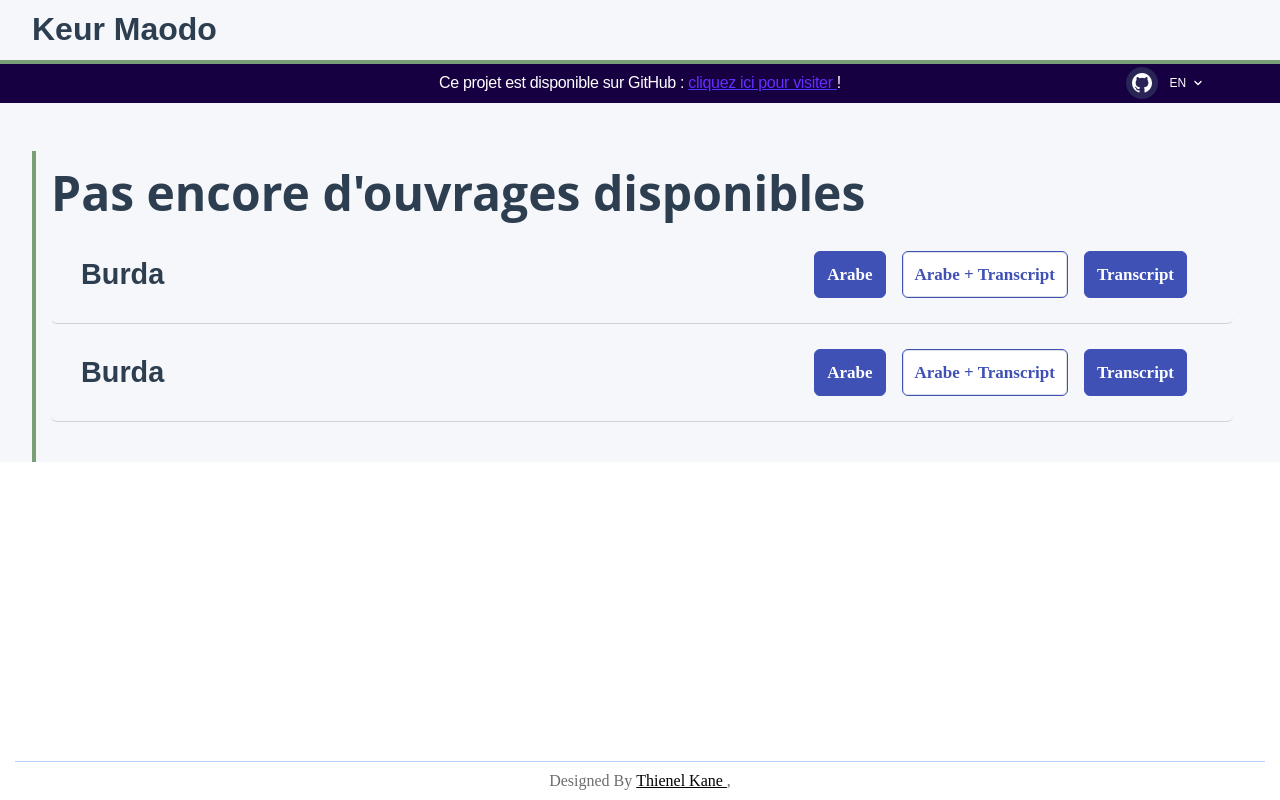
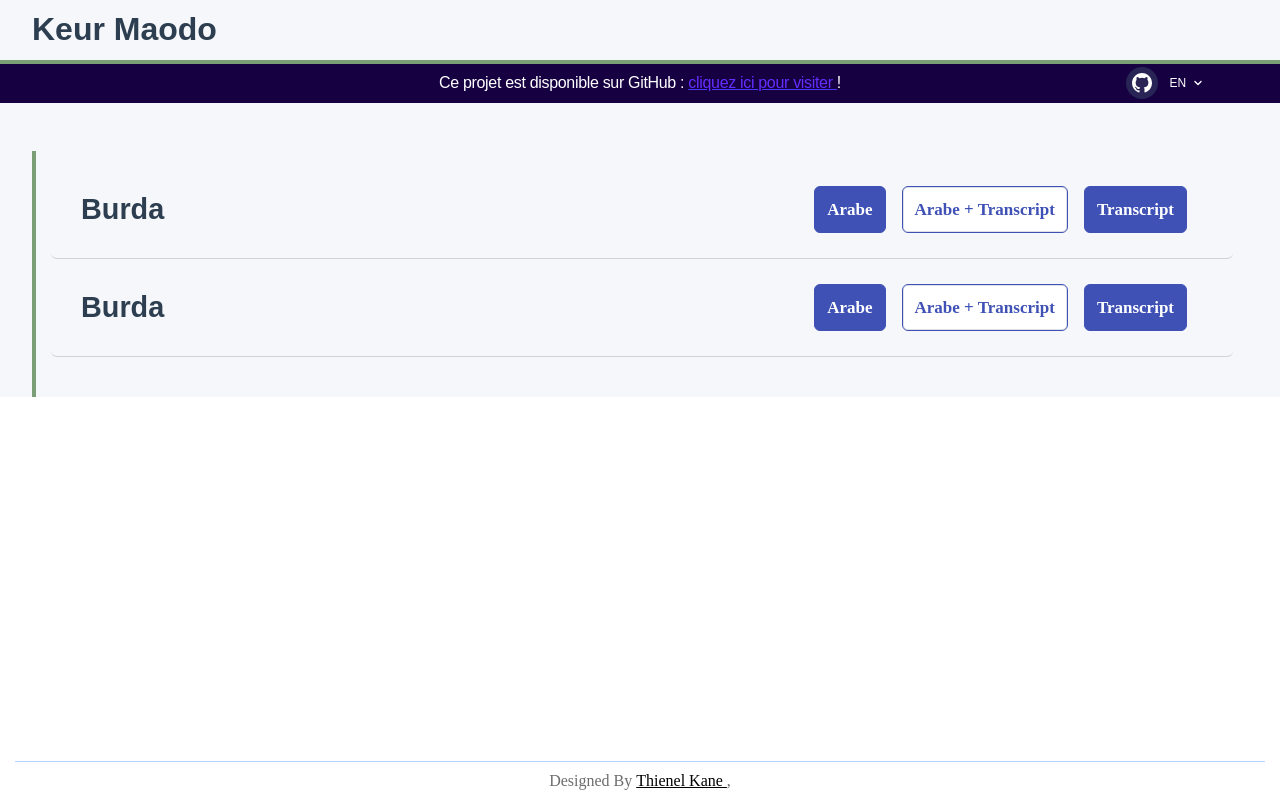
Before and after one commit to thienelkane/Keur-MAODO, a plain HTML site: page docs/ouvrages.html in a window 1280 px wide. Drawn offline with Linux system fonts and the light colour scheme; a script that the page names is missing.

Commit message:
2025/07/13/-2

```diff
--- a/docs/ouvrages.html
+++ b/docs/ouvrages.html
@@ -96,9 +96,9 @@
    <main class="main_wrapper">
     <div class="main_wrapper-container">
      <section class="rt-component-section rt-awards-image-card-wrap">
-      <h2 class="combine-heading-style-h2">
+      <!-- <h2 class="combine-heading-style-h2">
        Pas encore d'ouvrages disponibles
-      </h2>
+      </h2> -->
       <div class="w-layout-blockcontainer rt-component-container w-container">
        <div class="w-layout-hflex rt-about-three-awards-wrapper">
         <div class="rt-home-two-award-contain-block">
```
Also changed, not shown: 1 other file.
